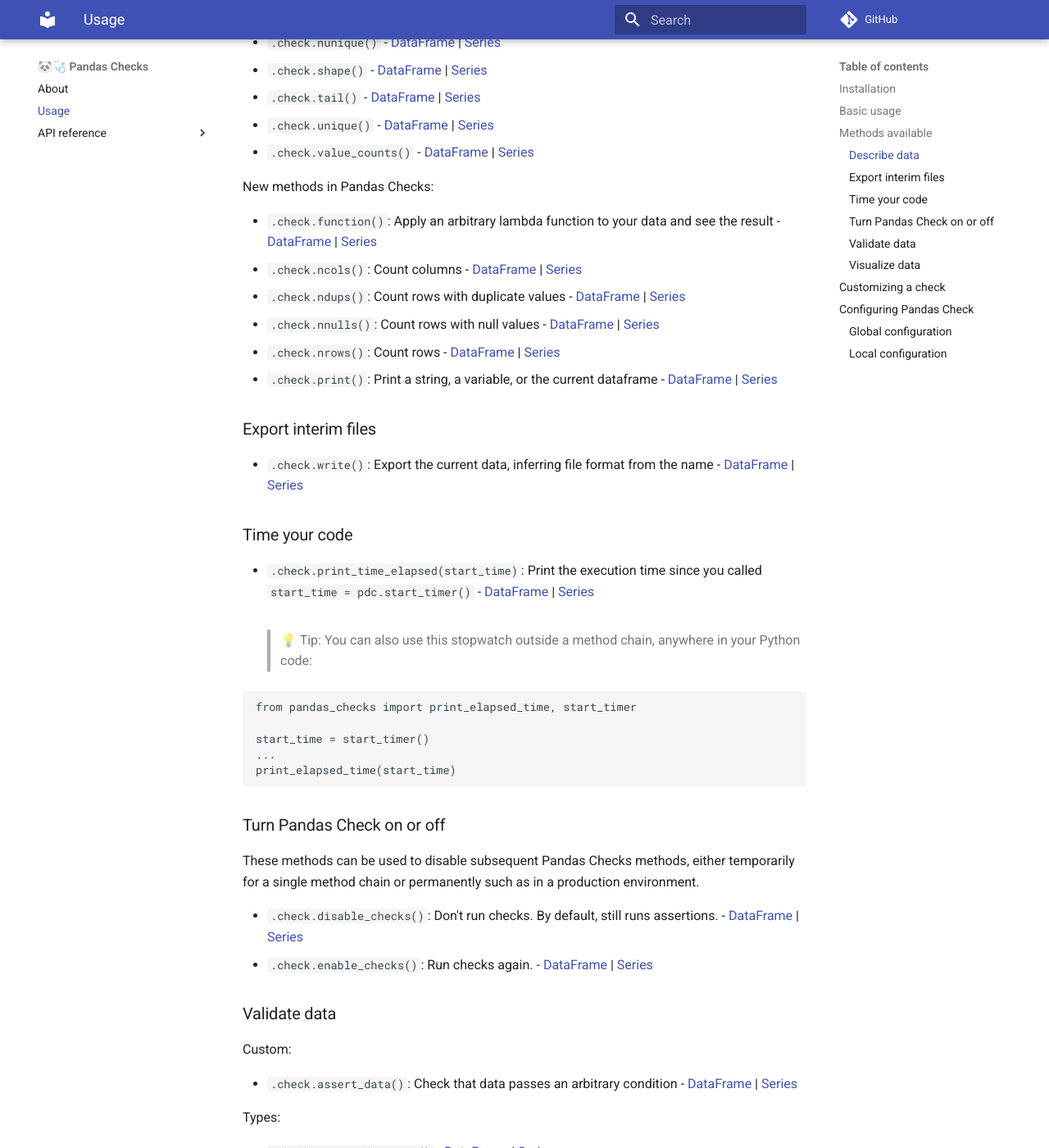
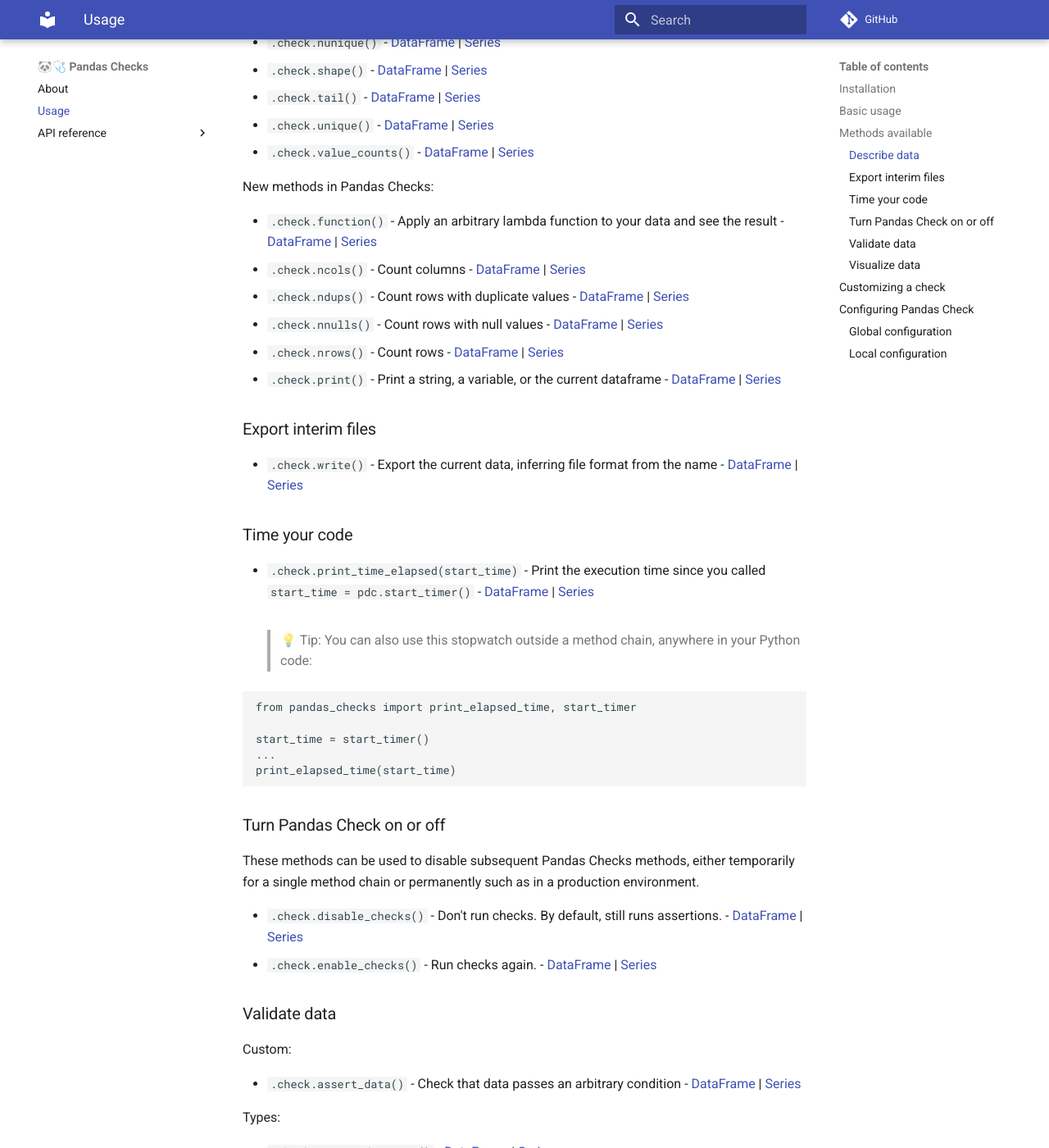
Before and after one commit to cparmet/pandas-checks, an MkDocs documentation site: the page built from docs/usage.md, in a window 1280 px wide and 1400 px high, scrolled down 2979 px. Shown: the whole window at 82% size. Built offline with MkDocs 1.6.1 and Material for MkDocs 9.7.7, drawn with Linux system fonts in a browser that asks for light colours; comment, search, counter and statistics services are not loaded; some of the changed text lies outside the part shown.

Commit message:
Standardize usage.md too

```diff
--- a/docs/usage.md
+++ b/docs/usage.md
@@ -95,18 +95,18 @@
 
 New methods in Pandas Checks:
 
-- `.check.function()`: Apply an arbitrary lambda function to your data and see the result - [DataFrame](https://cparmet.github.io/pandas-checks/API%20reference/DataFrameChecks/#pandas_checks.DataFrameChecks.DataFrameChecks.function) | [Series](https://cparmet.github.io/pandas-checks/API%20reference/SeriesChecks/#pandas_checks.SeriesChecks.SeriesChecks.function)
-- `.check.ncols()`: Count columns - [DataFrame](https://cparmet.github.io/pandas-checks/API%20reference/DataFrameChecks/#pandas_checks.DataFrameChecks.DataFrameChecks.ncols) | [Series](https://cparmet.github.io/pandas-checks/API%20reference/SeriesChecks/#pandas_checks.SeriesChecks.SeriesChecks.ncols)
-- `.check.ndups()`: Count rows with duplicate values - [DataFrame](https://cparmet.github.io/pandas-checks/API%20reference/DataFrameChecks/#pandas_checks.DataFrameChecks.DataFrameChecks.ndups) | [Series](https://cparmet.github.io/pandas-checks/API%20reference/SeriesChecks/#pandas_checks.SeriesChecks.SeriesChecks.ndups)
-- `.check.nnulls()`: Count rows with null values - [DataFrame](https://cparmet.github.io/pandas-checks/API%20reference/DataFrameChecks/#pandas_checks.DataFrameChecks.DataFrameChecks.nnulls) | [Series](https://cparmet.github.io/pandas-checks/API%20reference/SeriesChecks/#pandas_checks.SeriesChecks.SeriesChecks.nnulls)
-- `.check.nrows()`: Count rows - [DataFrame](https://cparmet.github.io/pandas-checks/API%20reference/DataFrameChecks/#pandas_checks.DataFrameChecks.DataFrameChecks.nrows) | [Series](https://cparmet.github.io/pandas-checks/API%20reference/SeriesChecks/#pandas_checks.SeriesChecks.SeriesChecks.nrows)
-- `.check.print()`: Print a string, a variable, or the current dataframe - [DataFrame](https://cparmet.github.io/pandas-checks/API%20reference/DataFrameChecks/#pandas_checks.DataFrameChecks.DataFrameChecks.print) | [Series](https://cparmet.github.io/pandas-checks/API%20reference/SeriesChecks/#pandas_checks.SeriesChecks.SeriesChecks.print)
+- `.check.function()` - Apply an arbitrary lambda function to your data and see the result - [DataFrame](https://cparmet.github.io/pandas-checks/API%20reference/DataFrameChecks/#pandas_checks.DataFrameChecks.DataFrameChecks.function) | [Series](https://cparmet.github.io/pandas-checks/API%20reference/SeriesChecks/#pandas_checks.SeriesChecks.SeriesChecks.function)
+- `.check.ncols()` - Count columns - [DataFrame](https://cparmet.github.io/pandas-checks/API%20reference/DataFrameChecks/#pandas_checks.DataFrameChecks.DataFrameChecks.ncols) | [Series](https://cparmet.github.io/pandas-checks/API%20reference/SeriesChecks/#pandas_checks.SeriesChecks.SeriesChecks.ncols)
+- `.check.ndups()` - Count rows with duplicate values - [DataFrame](https://cparmet.github.io/pandas-checks/API%20reference/DataFrameChecks/#pandas_checks.DataFrameChecks.DataFrameChecks.ndups) | [Series](https://cparmet.github.io/pandas-checks/API%20reference/SeriesChecks/#pandas_checks.SeriesChecks.SeriesChecks.ndups)
+- `.check.nnulls()` - Count rows with null values - [DataFrame](https://cparmet.github.io/pandas-checks/API%20reference/DataFrameChecks/#pandas_checks.DataFrameChecks.DataFrameChecks.nnulls) | [Series](https://cparmet.github.io/pandas-checks/API%20reference/SeriesChecks/#pandas_checks.SeriesChecks.SeriesChecks.nnulls)
+- `.check.nrows()` - Count rows - [DataFrame](https://cparmet.github.io/pandas-checks/API%20reference/DataFrameChecks/#pandas_checks.DataFrameChecks.DataFrameChecks.nrows) | [Series](https://cparmet.github.io/pandas-checks/API%20reference/SeriesChecks/#pandas_checks.SeriesChecks.SeriesChecks.nrows)
+- `.check.print()` - Print a string, a variable, or the current dataframe - [DataFrame](https://cparmet.github.io/pandas-checks/API%20reference/DataFrameChecks/#pandas_checks.DataFrameChecks.DataFrameChecks.print) | [Series](https://cparmet.github.io/pandas-checks/API%20reference/SeriesChecks/#pandas_checks.SeriesChecks.SeriesChecks.print)
 
 ### Export interim files
-- `.check.write()`: Export the current data, inferring file format from the name - [DataFrame](https://cparmet.github.io/pandas-checks/API%20reference/DataFrameChecks.html#pandas_checks.DataFrameChecks.DataFrameChecks.write) | [Series](https://cparmet.github.io/pandas-checks/API%20reference/SeriesChecks.html#pandas_checks.SeriesChecks.SeriesChecks.write)
+- `.check.write()` - Export the current data, inferring file format from the name - [DataFrame](https://cparmet.github.io/pandas-checks/API%20reference/DataFrameChecks.html#pandas_checks.DataFrameChecks.DataFrameChecks.write) | [Series](https://cparmet.github.io/pandas-checks/API%20reference/SeriesChecks.html#pandas_checks.SeriesChecks.SeriesChecks.write)
 
 ### Time your code
-- `.check.print_time_elapsed(start_time)`: Print the execution time since you called `start_time = pdc.start_timer()` - [DataFrame](https://cparmet.github.io/pandas-checks/API%20reference/DataFrameChecks.html#pandas_checks.DataFrameChecks.DataFrameChecks.print_time_elapsed) | [Series](https://cparmet.github.io/pandas-checks/API%20reference/SeriesChecks.html#pandas_checks.SeriesChecks.SeriesChecks.print_time_elapsed)
+- `.check.print_time_elapsed(start_time)` - Print the execution time since you called `start_time = pdc.start_timer()` - [DataFrame](https://cparmet.github.io/pandas-checks/API%20reference/DataFrameChecks.html#pandas_checks.DataFrameChecks.DataFrameChecks.print_time_elapsed) | [Series](https://cparmet.github.io/pandas-checks/API%20reference/SeriesChecks.html#pandas_checks.SeriesChecks.SeriesChecks.print_time_elapsed)
 <br/><br/>
 > 💡 Tip:  You can also use this stopwatch outside a method chain, anywhere in your Python code:
 
@@ -121,13 +121,13 @@
 ### Turn Pandas Check on or off
 These methods can be used to disable subsequent Pandas Checks methods, either temporarily for a single method chain or permanently such as in a production environment.
 
-- `.check.disable_checks()`: Don't run checks. By default, still runs assertions. - [DataFrame](https://cparmet.github.io/pandas-checks/API%20reference/DataFrameChecks.html#pandas_checks.DataFrameChecks.DataFrameChecks.disable_checks) | [Series](https://cparmet.github.io/pandas-checks/API%20reference/SeriesChecks.html#pandas_checks.SeriesChecks.SeriesChecks.disable_checks)
-- `.check.enable_checks()`: Run checks again. - [DataFrame](https://cparmet.github.io/pandas-checks/API%20reference/DataFrameChecks.html#pandas_checks.DataFrameChecks.DataFrameChecks.enable_checks) | [Series](https://cparmet.github.io/pandas-checks/API%20reference/SeriesChecks.html#pandas_checks.SeriesChecks.SeriesChecks.enable_checks)
+- `.check.disable_checks()` - Don't run checks. By default, still runs assertions. - [DataFrame](https://cparmet.github.io/pandas-checks/API%20reference/DataFrameChecks.html#pandas_checks.DataFrameChecks.DataFrameChecks.disable_checks) | [Series](https://cparmet.github.io/pandas-checks/API%20reference/SeriesChecks.html#pandas_checks.SeriesChecks.SeriesChecks.disable_checks)
+- `.check.enable_checks()` - Run checks again. - [DataFrame](https://cparmet.github.io/pandas-checks/API%20reference/DataFrameChecks.html#pandas_checks.DataFrameChecks.DataFrameChecks.enable_checks) | [Series](https://cparmet.github.io/pandas-checks/API%20reference/SeriesChecks.html#pandas_checks.SeriesChecks.SeriesChecks.enable_checks)
 
 ### Validate data
 Custom:
 
-- `.check.assert_data()`: Check that data passes an arbitrary condition - [DataFrame](https://cparmet.github.io/pandas-checks/API%20reference/DataFrameChecks.html#pandas_checks.DataFrameChecks.DataFrameChecks.assert_data) | [Series](https://cparmet.github.io/pandas-checks/API%20reference/SeriesChecks.html#pandas_checks.SeriesChecks.SeriesChecks.assert_data)
+- `.check.assert_data()` - Check that data passes an arbitrary condition - [DataFrame](https://cparmet.github.io/pandas-checks/API%20reference/DataFrameChecks.html#pandas_checks.DataFrameChecks.DataFrameChecks.assert_data) | [Series](https://cparmet.github.io/pandas-checks/API%20reference/SeriesChecks.html#pandas_checks.SeriesChecks.SeriesChecks.assert_data)
 
 Types:
 
@@ -147,12 +147,12 @@
 - `.check.assert_no_nulls()` - [DataFrame](https://cparmet.github.io/pandas-checks/API%20reference/DataFrameChecks.html#pandas_checks.DataFrameChecks.DataFrameChecks.assert_no_nulls) | [Series](https://cparmet.github.io/pandas-checks/API%20reference/SeriesChecks.html#pandas_checks.SeriesChecks.SeriesChecks.assert_no_nulls)
 - `.check.assert_nrows()` - [DataFrame](https://cparmet.github.io/pandas-checks/API%20reference/DataFrameChecks.html#pandas_checks.DataFrameChecks.DataFrameChecks.assert_nrows) | [Series](https://cparmet.github.io/pandas-checks/API%20reference/SeriesChecks.html#pandas_checks.SeriesChecks.SeriesChecks.assert_nrows)
 - `.check.assert_positive()` - [DataFrame](https://cparmet.github.io/pandas-checks/API%20reference/DataFrameChecks.html#pandas_checks.DataFrameChecks.DataFrameChecks.assert_positive) | [Series](https://cparmet.github.io/pandas-checks/API%20reference/SeriesChecks.html#pandas_checks.SeriesChecks.SeriesChecks.assert_positive)
-- `.check.assert_same_nrows()`: Check that this DataFrame/Series has same number of rows as another DataFrame/Series, for example to validate 1:1 joins - [DataFrame](https://cparmet.github.io/pandas-checks/API%20reference/DataFrameChecks.html#pandas_checks.DataFrameChecks.DataFrameChecks.assert_same_nrows) | [Series](https://cparmet.github.io/pandas-checks/API%20reference/SeriesChecks.html#pandas_checks.SeriesChecks.SeriesChecks.assert_same_nrows)
+- `.check.assert_same_nrows()` - Check that this DataFrame/Series has same number of rows as another DataFrame/Series, for example to validate 1:1 joins - [DataFrame](https://cparmet.github.io/pandas-checks/API%20reference/DataFrameChecks.html#pandas_checks.DataFrameChecks.DataFrameChecks.assert_same_nrows) | [Series](https://cparmet.github.io/pandas-checks/API%20reference/SeriesChecks.html#pandas_checks.SeriesChecks.SeriesChecks.assert_same_nrows)
 - `.check.assert_unique()` - [DataFrame](https://cparmet.github.io/pandas-checks/API%20reference/DataFrameChecks.html#pandas_checks.DataFrameChecks.DataFrameChecks.assert_unique) | [Series](https://cparmet.github.io/pandas-checks/API%20reference/SeriesChecks.html#pandas_checks.SeriesChecks.SeriesChecks.assert_unique)
 
 ### Visualize data
-- `.check.hist()`: A histogram - [DataFrame](https://cparmet.github.io/pandas-checks/API%20reference/DataFrameChecks.html#pandas_checks.DataFrameChecks.DataFrameChecks.hist) | [Series](https://cparmet.github.io/pandas-checks/API%20reference/SeriesChecks.html#pandas_checks.SeriesChecks.SeriesChecks.hist)
-- `.check.plot()`: An arbitrary plot you can customize - [DataFrame](https://cparmet.github.io/pandas-checks/API%20reference/DataFrameChecks.html#pandas_checks.DataFrameChecks.DataFrameChecks.plot) | [Series](https://cparmet.github.io/pandas-checks/API%20reference/SeriesChecks.html#pandas_checks.SeriesChecks.SeriesChecks.plot)
+- `.check.hist()` - A histogram - [DataFrame](https://cparmet.github.io/pandas-checks/API%20reference/DataFrameChecks.html#pandas_checks.DataFrameChecks.DataFrameChecks.hist) | [Series](https://cparmet.github.io/pandas-checks/API%20reference/SeriesChecks.html#pandas_checks.SeriesChecks.SeriesChecks.hist)
+- `.check.plot()` - An arbitrary plot you can customize - [DataFrame](https://cparmet.github.io/pandas-checks/API%20reference/DataFrameChecks.html#pandas_checks.DataFrameChecks.DataFrameChecks.plot) | [Series](https://cparmet.github.io/pandas-checks/API%20reference/SeriesChecks.html#pandas_checks.SeriesChecks.SeriesChecks.plot)
 
 ## Customizing a check
 
```
